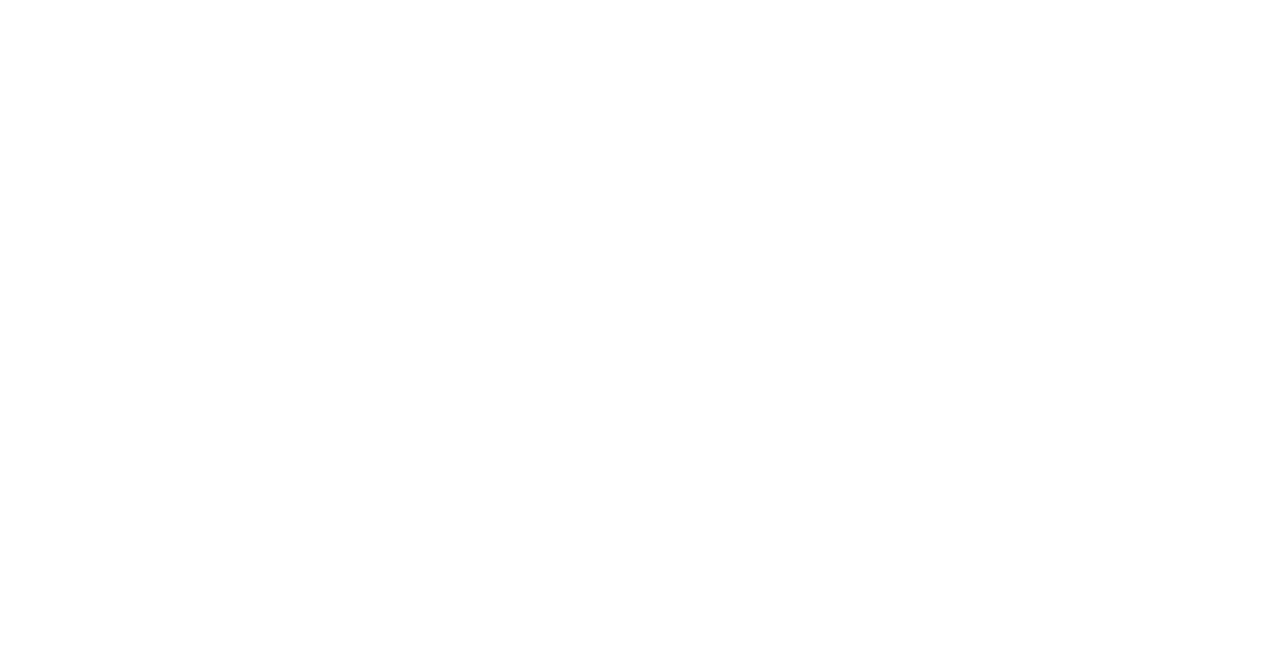
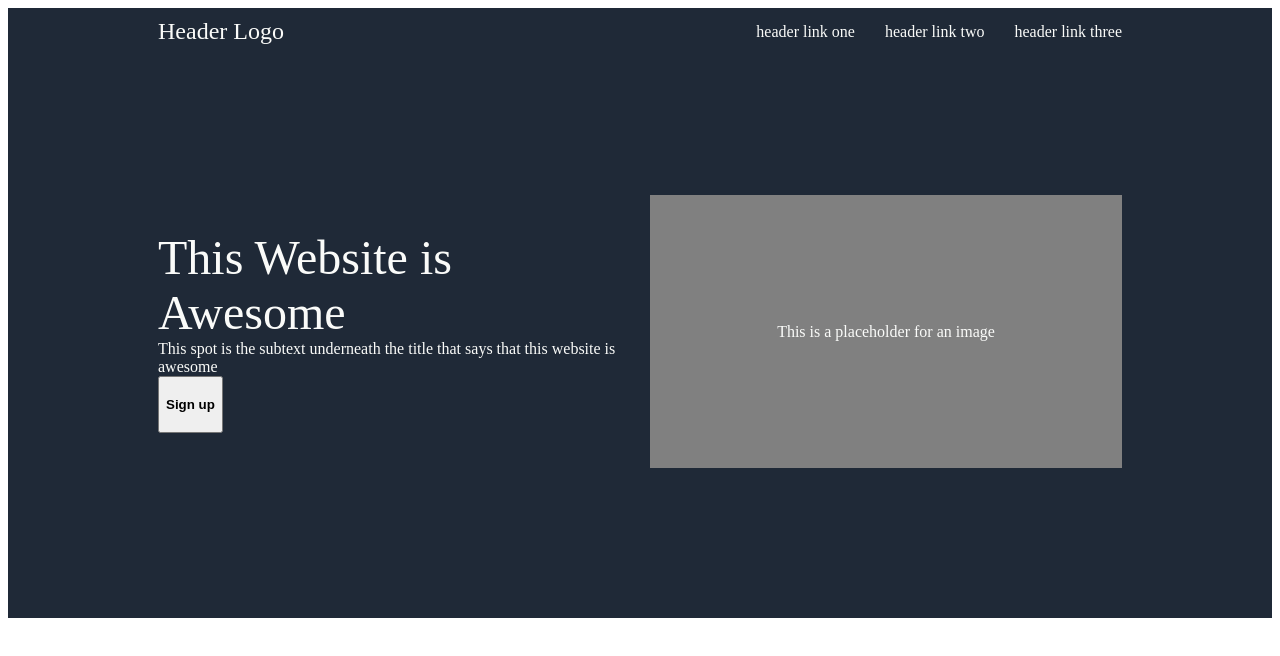
Before and after one commit to AvanHoute95/Landing-Page, a plain HTML site: page index.html in a window 1280 px wide. Drawn offline with Linux system fonts and the light colour scheme.

Commit message:
update design

```diff
--- /dev/null
+++ b/css/redo.css
@@ -0,0 +1,56 @@
+nav {
+  display: flex;
+  justify-content: space-between;
+  align-items: center;
+}
+
+header {
+  padding-top: 10px;
+  padding-left: 150px;
+  padding-right: 150px;
+  display: flex;
+  flex-direction: column;
+  background-color: #1f2937;
+  color: #fafbf9;
+  height: 600px;
+}
+
+ul {
+  margin: 0;
+  padding: 0;
+  display: flex;
+  list-style: none;
+  gap: 30px;
+}
+
+.header-logo {
+  font-size: 24px;
+}
+
+.header-container {
+  padding-top: 150px;
+  padding-bottom: 150px;
+  display: flex;
+  justify-content: center;
+  align-items: center;
+  height: 100%;
+  gap: 20px;
+}
+
+.left-content-container {
+  flex: 1;
+  justify-content: center;
+}
+
+.hero-main {
+  font-size: 48px;
+}
+
+.right-content-container {
+  flex: 1;
+  height: 100%;
+  display: flex;
+  align-items: center;
+  background-color: grey;
+  justify-content: center;
+}
--- a/index.html
+++ b/index.html
@@ -4,7 +4,36 @@
     <meta charset="UTF-8" />
     <meta http-equiv="X-UA-Compatible" content="IE=edge" />
     <meta name="viewport" content="width=device-width, initial-scale=1.0" />
+    <link rel="stylesheet" href="css/redo.css" />
     <title>Document</title>
   </head>
+  <header>
+    <nav class="navbar">
+      <div class="header-logo">Header Logo</div>
+      <div class="header-links">
+        <ul>
+          <li>header link one</li>
+          <li>header link two</li>
+          <li>header link three</li>
+        </ul>
+      </div>
+    </nav>
+    <div class="header-container">
+      <div class="left-content-container">
+        <div class="hero-main">This Website is Awesome</div>
+        <div class="hero-secondary">
+          This spot is the subtext underneath the title that says that this
+          website is awesome
+        </div>
+        <div class="button">
+          <button><h4>Sign up</h4></button>
+        </div>
+      </div>
+      <div class="right-content-container">
+        <div class="image">This is a placeholder for an image</div>
+      </div>
+    </div>
+  </header>
   <body></body>
+  <footer></footer>
 </html>
```
